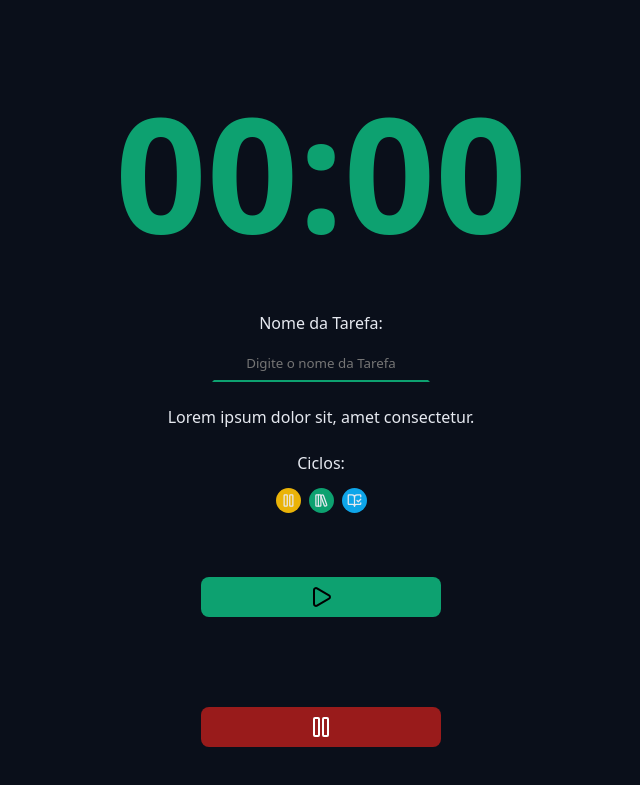
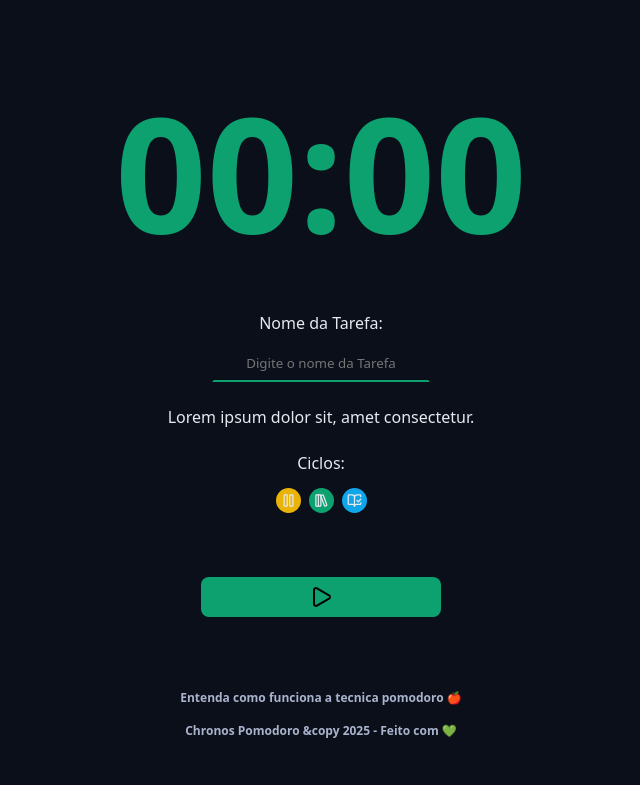
Before and after one commit to MarvinRF/chronos-pomodoro, a React (Vite) app: page / in a window 1280 px wide. Shown: the part 285-1070 px from the top of the page, without its empty margins (319-959 px from the left). Built offline with nearby package versions, Linux system fonts and the light colour scheme.

Commit message:
Adds footer and disables pause button
Integrates a Footer component into the main layout and comments out the pause button to disable its functionality pending further updates.

```diff
--- a/src/App.tsx
+++ b/src/App.tsx
@@ -9,6 +9,7 @@
 
 import './styles/global.css';
 import './styles/theme.css';
+import { Footer } from './components/Footer';
 
 export const App = () => {
   return (
@@ -43,9 +44,13 @@
           </span>
           <span className='formRow'>
             <DefaultButton icon={<Play />} type={'button'} />
-            <DefaultButton icon={<Pause />} type={'button'} color='red' />
+            {/* <DefaultButton icon={<Pause />} type={'button'} color='red' /> */}
           </span>
         </form>
+      </Container>
+
+      <Container>
+        <Footer />
       </Container>
     </>
   );
--- /dev/null
+++ b/src/components/Footer/index.tsx
@@ -0,0 +1,14 @@
+import styles from './styles.module.css';
+
+export const Footer = () => {
+  return (
+    <footer>
+      <h1 className={styles.footer}>
+        <a href='#'>Entenda como funciona a tecnica pomodoro 🍎</a>
+        <a href='#'>
+          Chronos Pomodoro &copy {new Date().getFullYear()} - Feito com 💚
+        </a>
+      </h1>
+    </footer>
+  );
+};
--- /dev/null
+++ b/src/components/Footer/styles.module.css
@@ -0,0 +1,17 @@
+.footer {
+  display: flex;
+  flex-direction: column;
+  align-items: center;
+  justify-content: center;
+  gap: 1.6rem;
+  font-size: 1.2rem;
+}
+
+.footer a {
+  color: var(--text-muted);
+  text-decoration: none;
+}
+
+footer a:hover {
+  text-decoration: underline;
+}
```
